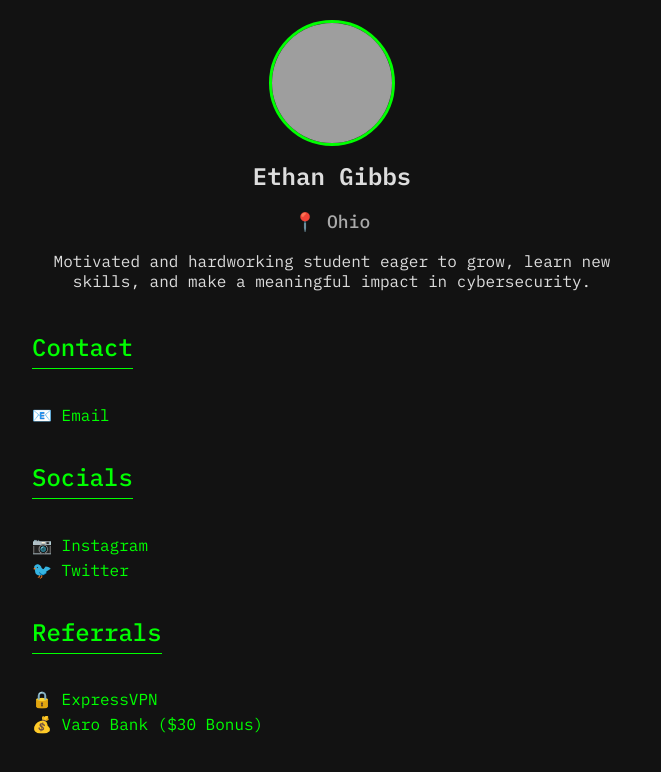
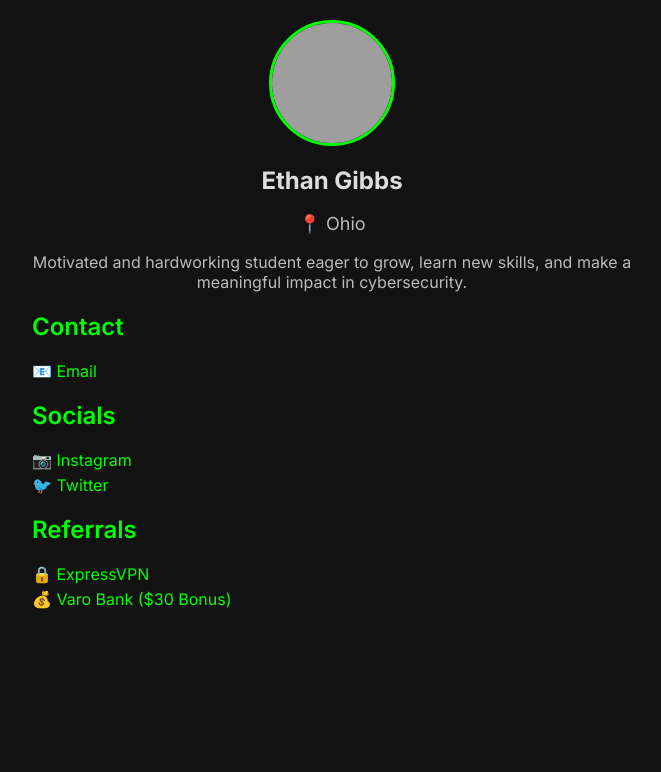
Before and after one commit to phrasing0870/ethangibbs-site, a plain HTML site: page index.html in a window 1280 px wide. Shown: the whole page, without its empty margins (308-969 px from the left). Drawn offline with Linux system fonts and the light colour scheme; grey boxes are pictures that could not be loaded.

Commit message:
Changed font to Inter

```diff
--- a/index.html
+++ b/index.html
@@ -10,8 +10,7 @@
     <meta property="og:image" content="profile.jpg">
     <link rel="stylesheet" href="styles.css">
     <link rel="icon" href="favicon.ico">
-    <link href="https://fonts.googleapis.com/css2?family=IBM+Plex+Mono:wght@300;400;500;600;700&display=swap" rel="stylesheet">
-</head>
+    <link href="https://fonts.googleapis.com/css2?family=Inter:wght@300;400;500;600;700&display=swap" rel="stylesheet"></head>
 <body>
     <main class="profile">
         <div id="profile-picture-container">
--- a/styles.css
+++ b/styles.css
@@ -1,5 +1,5 @@
 body {
-    font-family: 'IBM Plex Mono', monospace;
+    font-family: 'Inter', sans-serif;
     background-color: #121212;
     color: #ddd;
     text-align: center;
@@ -21,14 +21,13 @@ body {
 
 .name {
     font-size: 24px;
-    font-weight: 600;
-    margin-top: 10px;
+    font-weight: 700;
 }
 
-.location {
+.location, .bio {
     font-size: 18px;
-    color: #aaa;
-    font-weight: 500;
+    font-weight: 400;
+    color: #bbb;
 }
 
 .bio {
@@ -43,11 +42,8 @@ body {
 }
 
 .links h2 {
+    font-weight: 600;
     color: #00ff00;
-    border-bottom: 1px solid #00ff00;
-    display: inline-block;
-    padding-bottom: 5px;
-    font-weight: 500;
 }
 
 ul {
```
